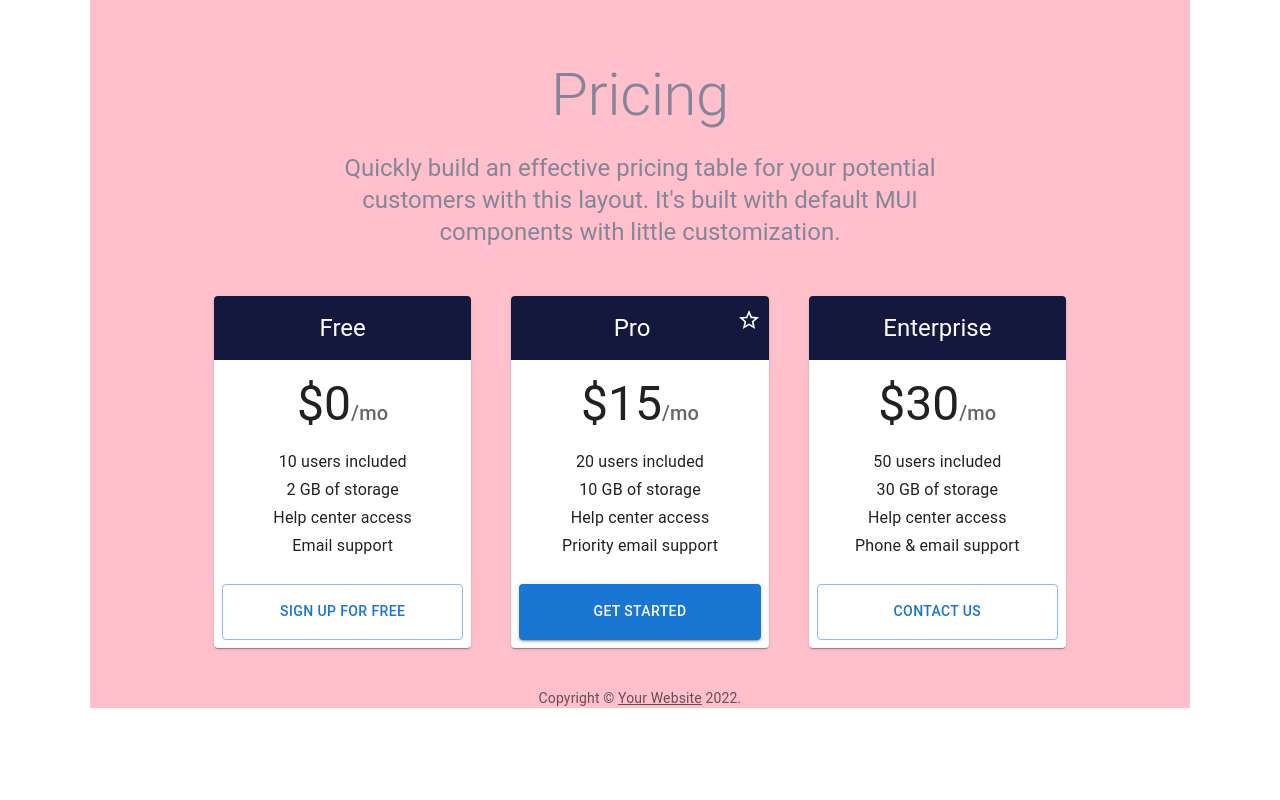
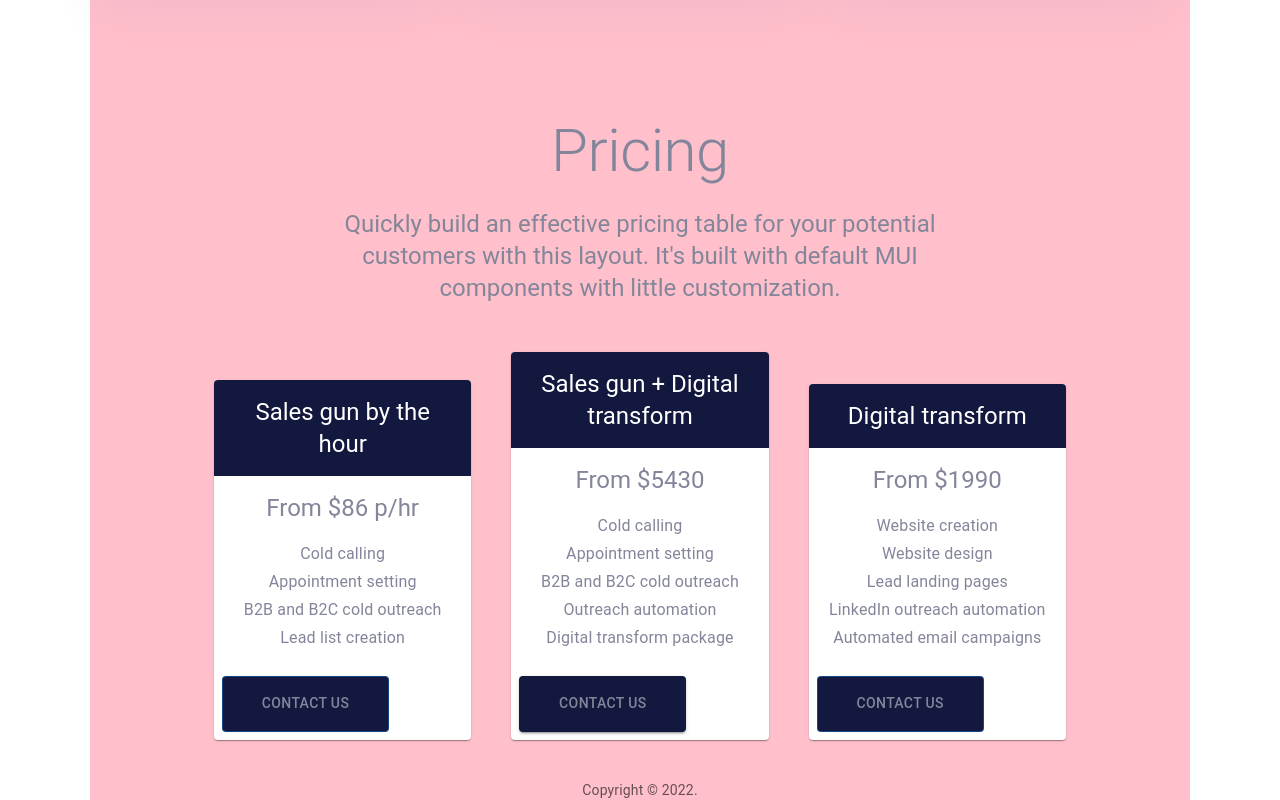
Before and after one commit to shaunvan119/slv-sales-landing-page, a React (Create React App) app: page / in a window 1280 px wide. Shown: the part 1489-2289 px from the top of the page. Before the commit the page ends 2197 px from the top, so only its background shows below. Built offline with nearby package versions, Linux system fonts and the light colour scheme.

Commit message:
css and price component

```diff
--- a/src/components/Header.js
+++ b/src/components/Header.js
@@ -4,7 +4,7 @@ function Header() {
 
     return (
         <header className="top-header">
-            <h1 className="heading">SLV PERFORMANCE</h1>
+            <h1 className="heading"><span className="color-logo">SLV</span>PERFORMANCE</h1>
             <Link to="/contact"><button className="call-button">More Info</button></Link>
         </header>
     )
--- a/src/components/Pricing.js
+++ b/src/components/Pricing.js
@@ -1,6 +1,7 @@
 
 
 import * as React from 'react';
+import {Link} from "react-router-dom"
 import Box from '@mui/material/Box';
 import Button from '@mui/material/Button';
 import Card from '@mui/material/Card';
@@ -11,7 +12,6 @@ import CssBaseline from '@mui/material/CssBaseline';
 import Grid from '@mui/material/Grid';
 import StarIcon from '@mui/icons-material/StarBorder';
 import Typography from '@mui/material/Typography';
-import Link from '@mui/material/Link';
 import GlobalStyles from '@mui/material/GlobalStyles';
 import Container from '@mui/material/Container';
 
@@ -19,9 +19,7 @@ function Copyright(props) {
   return (
     <Typography variant="body2" color="text.secondary" align="center" {...props}>
       {'Copyright © '}
-      <Link color="inherit" href="https://mui.com/">
-        Your Website
-      </Link>{' '}
+
       {new Date().getFullYear()}
       {'.'}
     </Typography>
@@ -30,38 +28,40 @@ function Copyright(props) {
 
 const tiers = [
   {
-    title: 'Free',
-    price: '0',
+    title: 'Sales gun by the hour',
+    price:  '86 p/hr',
     description: [
-      '10 users included',
-      '2 GB of storage',
-      'Help center access',
-      'Email support',
+      'Cold calling',
+      'Appointment setting',
+      'B2B and B2C cold outreach',
+      'Lead list creation',
     ],
-    buttonText: 'Sign up for free',
+    buttonText: 'Contact us',
     buttonVariant: 'outlined',
   },
   {
-    title: 'Pro',
+    title: 'Sales gun + Digital transform',
 
-    price: '15',
+    price: '5430',
     description: [
-      '20 users included',
-      '10 GB of storage',
-      'Help center access',
-      'Priority email support',
+      'Cold calling',
+      'Appointment setting',
+      'B2B and B2C cold outreach',
+      'Outreach automation',
+      'Digital transform package'
     ],
-    buttonText: 'Get started',
+    buttonText: 'Contact us',
     buttonVariant: 'contained',
   },
   {
-    title: 'Enterprise',
-    price: '30',
+    title: 'Digital transform',
+    price: '1990',
     description: [
-      '50 users included',
-      '30 GB of storage',
-      'Help center access',
-      'Phone & email support',
+      'Website creation',
+      'Website design',
+      'Lead landing pages',
+      'LinkedIn outreach automation',
+      'Automated email campaigns',
     ],
     buttonText: 'Contact us',
     buttonVariant: 'outlined',
@@ -124,7 +124,7 @@ function PricingContent() {
                 <CardContent>
                   <Box
                     sx={{
-                    color:'pink',
+
                       display: 'flex',
                       justifyContent: 'center',
                       alignItems: 'baseline',
@@ -132,11 +132,11 @@ function PricingContent() {
 
                     }}
                   >
-                    <Typography component="h2" variant="h3" color="text.primary">
-                      ${tier.price}
+                    <Typography component="h2" variant="h5" color="#83869A">
+                      From ${tier.price}
                     </Typography>
-                    <Typography variant="h6" color="text.secondary">
-                      /mo
+                    <Typography variant="h6" color="#83869A">
+
                     </Typography>
                   </Box>
                   <ul>
@@ -146,6 +146,7 @@ function PricingContent() {
                         variant="subtitle1"
                         align="center"
                         key={line}
+                        color="#83869A"
                       >
                         {line}
                       </Typography>
@@ -153,9 +154,11 @@ function PricingContent() {
                   </ul>
                 </CardContent>
                 <CardActions>
-                  <Button fullWidth variant={tier.buttonVariant}>
+                  <Link to="/contact">
+                  <Button  variant={tier.buttonVariant} sx={{color:'#83869A', background: '#13183F', }}>
                     {tier.buttonText}
                   </Button>
+                  </Link>
                 </CardActions>
               </Card>
             </Grid>
--- a/src/index.css
+++ b/src/index.css
@@ -37,7 +37,7 @@ body {
   height: 322px;
   margin-bottom: 60px;
   padding-left: 5px;
-  padding-bottom: 40px;
+  padding-bottom: 350px;
   background: #FFFFFF;
   box-shadow: 0px 25px 50px rgba(6, 22, 141, 0.0442381);
   border-radius: 15px;
@@ -57,7 +57,7 @@ body {
 
 .grid-container-one {
   padding-left: 5px;
-  padding-bottom: 40px;
+  padding-bottom: 350px;
   width: 350px;
   height: 322px;
   left: 545px;
@@ -72,6 +72,9 @@ body {
 
 
 
+.color-logo {
+  color:  #FF6F48;
+}
 
 .icons {
 position: relative;
```
